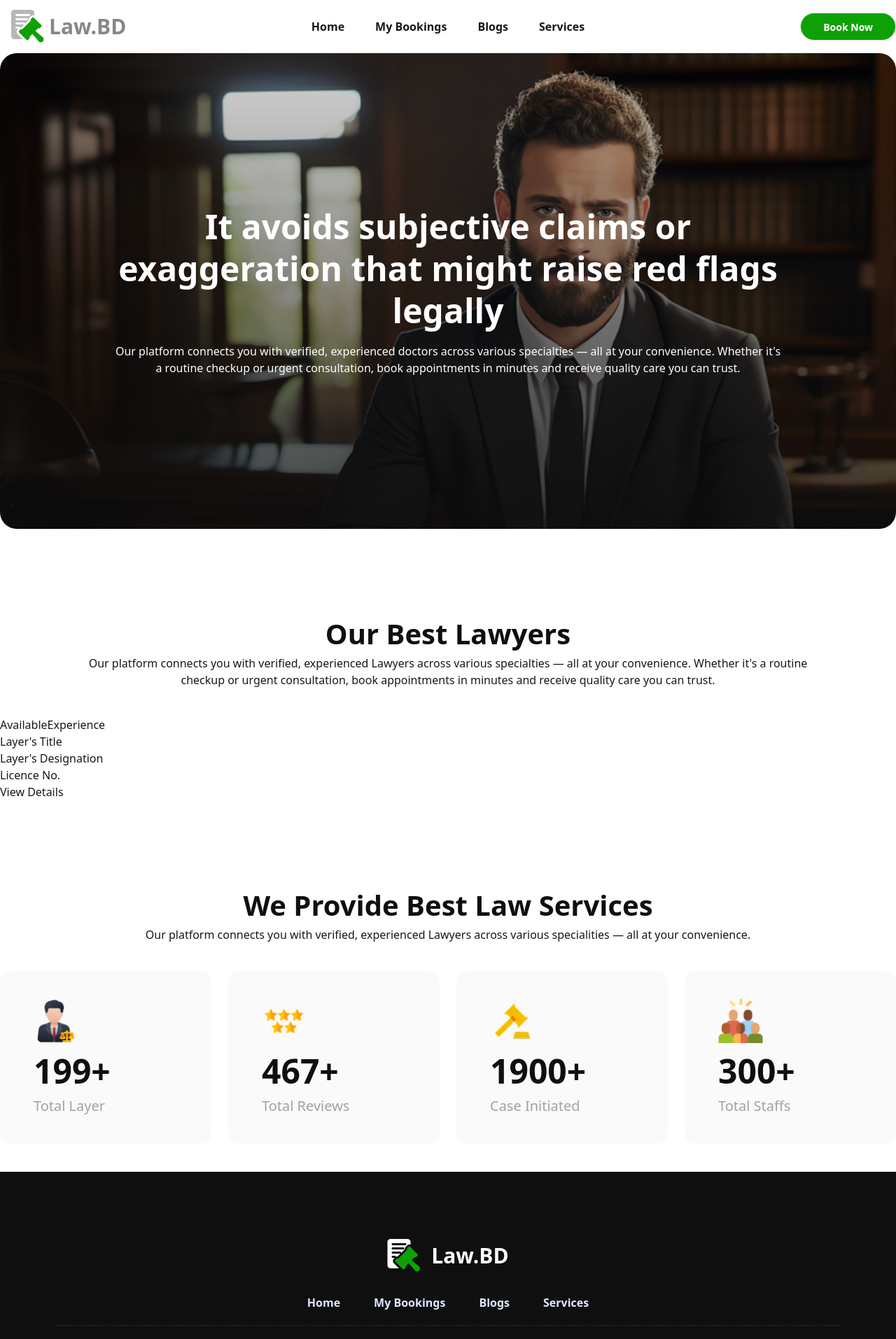
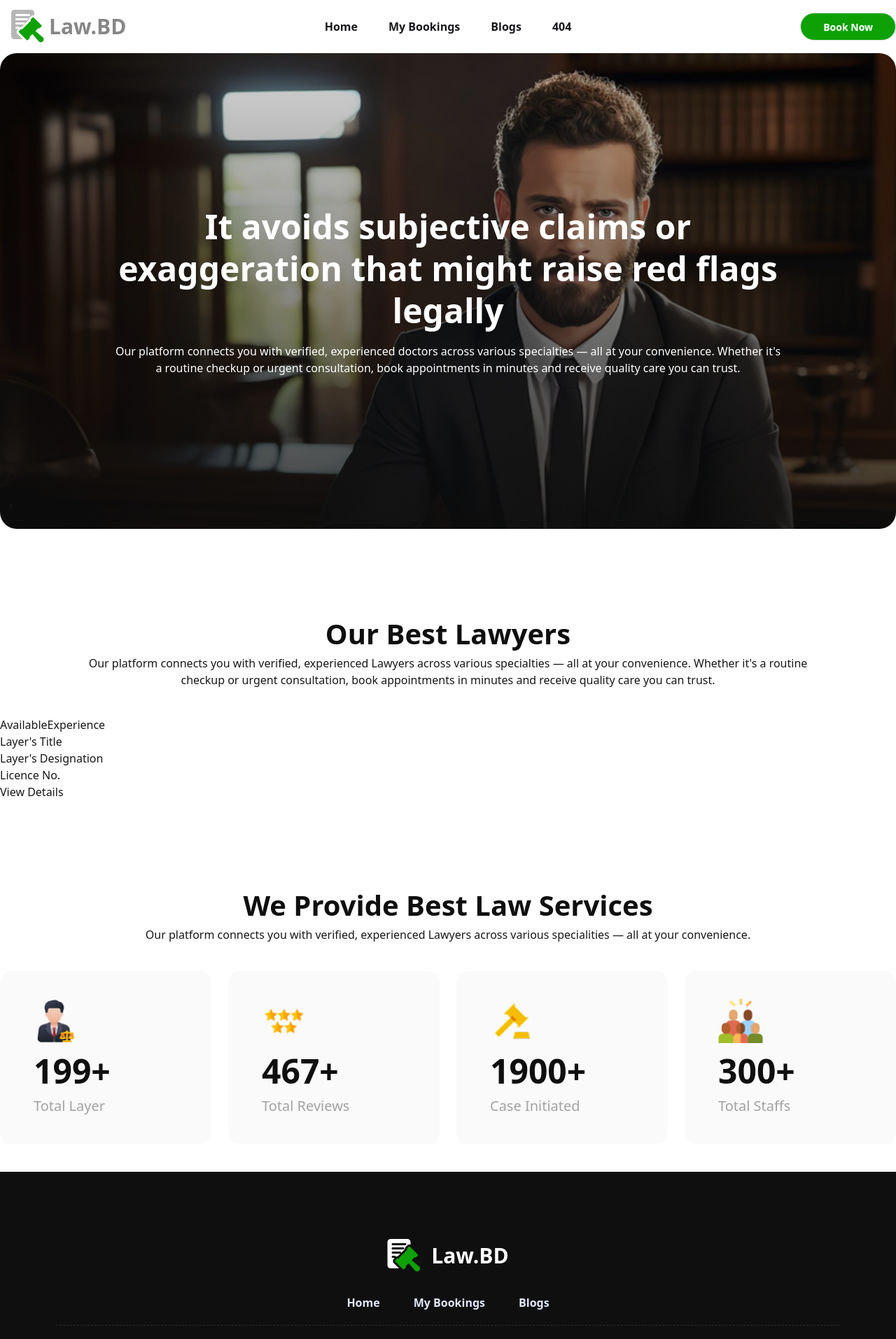
Before and after one commit to AsifHossain22/lawyer-appointment-booking-app, a React (Vite) app: page / in a window 1280 px wide. Shown: the top 1914 px of the page at 70% size. Built offline with nearby package versions, Linux system fonts and the light colour scheme.

Commit message:
Added 404 Page

```diff
--- a/src/components/Footer/Footer.jsx
+++ b/src/components/Footer/Footer.jsx
@@ -24,9 +24,6 @@ const Footer = () => {
           <a className="hover:bg-transparent text-base font-semibold hover:text-[#0EA106] cursor-pointer duration-300">
             Blogs
           </a>
-          <a className="hover:bg-transparent text-base font-semibold hover:text-[#0EA106] cursor-pointer duration-300">
-            Services
-          </a>
         </nav>
       </aside>
 
--- a/src/components/Navbar/Navbar.jsx
+++ b/src/components/Navbar/Navbar.jsx
@@ -44,7 +44,7 @@ const Navbar = () => {
             </li>
             <li>
               <a className="hover:bg-transparent text-base font-semibold hover:text-[#0EA106] hover:shadow-none">
-                Services
+                404
               </a>
             </li>
           </ul>
@@ -77,7 +77,7 @@ const Navbar = () => {
           </li>
           <li>
             <a className="hover:bg-transparent text-base font-semibold hover:text-[#0EA106] hover:shadow-none">
-              Services
+              404
             </a>
           </li>
         </ul>
--- a/src/index.css
+++ b/src/index.css
@@ -1,11 +1,9 @@
 @import "tailwindcss";
 @plugin "daisyui";
 
-/* BannerContainer */
 .bannerContainer {
   background: url(../src/assets/banner.png), center center, no-repeat;
   background-size: cover;
-  max-height: 90vh;
 }
 .bannerContent {
   min-height: 85vh;
@@ -13,3 +11,9 @@
 .socialMediaIcon:hover {
   color: #0ea106;
 }
+.errorPage {
+  background: url(../src/assets/404.png), center center, no-repeat;
+  background-size: cover;
+  min-height: 90vh;
+  padding: 20px 0;
+}
--- a/src/pages/Error/Error.jsx
+++ b/src/pages/Error/Error.jsx
@@ -2,8 +2,17 @@ import React from "react";
 
 const Error = () => {
   return (
-    <div>
-      <h1>Error</h1>
+    <div className="errorPage flex justify-center items-end">
+      {/* Content */}
+      <div className="text-center text-white">
+        <h2 className="text-5xl font-extrabold">Page Not Found</h2>
+        <p className="text-xl font-semibold py-3">
+          Oops! The page you're looking for doesn't exist.
+        </p>
+        <button className="bg-white hover:bg-transparent border-2 border-white text-black hover:text-white text-lg font-medium px-8 py-3 rounded-full cursor-pointer duration-300">
+          Go Back Home
+        </button>
+      </div>
     </div>
   );
 };
```
Also changed, not shown: src/assets/404.png (added).
